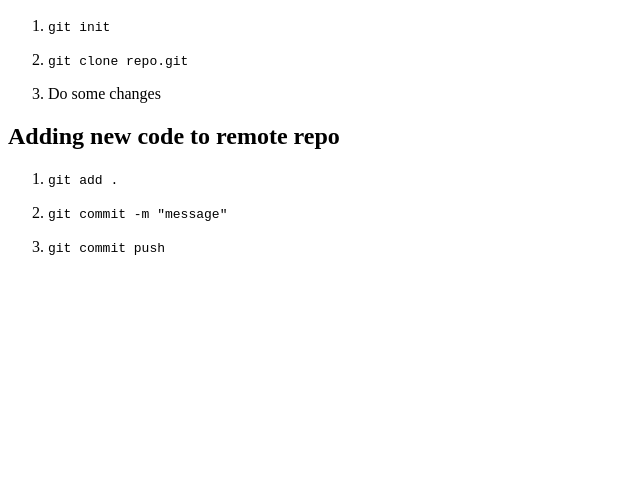
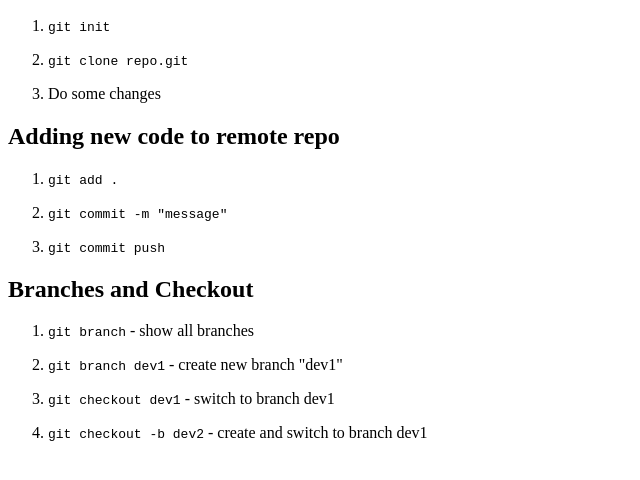
Before and after one commit to ystetsuin/learnGit, a plain HTML site: page index.html in a window 1280 px wide. Shown: the part 110-590 px from the top of the page, without its empty margins (0-640 px from the left). Drawn offline with Linux system fonts and the light colour scheme.

Commit message:
added info about braches and checkout

```diff
--- a/index.html
+++ b/index.html
@@ -24,6 +24,23 @@
         <li><p><code>git commit push</code></p></li>
     </ol>
 
+    <h2>Branches and Checkout</h2>
+
+    <ol>
+        <li>
+            <p><code>git branch</code> - show all branches</p>
+        </li>
+        <li>
+            <p><code>git branch dev1</code> - create new branch "dev1"</p>
+        </li>
+        <li>
+            <p><code>git checkout dev1</code> - switch to branch dev1</p>
+        </li>
+        <li>
+            <p><code>git checkout -b dev2</code> - create and switch to branch dev1</p>
+        </li>
+    </ol>
+
 
 </body>
 </html>
```
